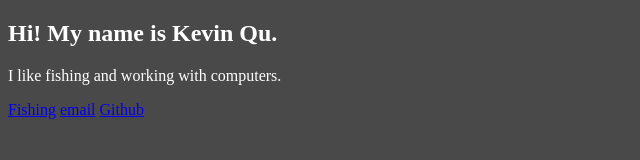
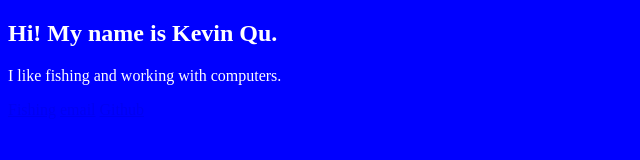
Before and after one commit to fishingguy456/fishingguy456.github.io, a plain HTML site: page index.html in a window 1280 px wide. Shown: the whole page, without its empty margins (0-640 px from the left). Drawn offline with Linux system fonts and the light colour scheme.

Commit message:
Update main.css

```diff
--- a/main.css
+++ b/main.css
@@ -1,5 +1,5 @@
 body{
-    background-color: rgb(73, 73, 73);
+    background-color: blue;
 }
 .descriptions{
     font-family: 'Times New Roman', Times, serif;
```
